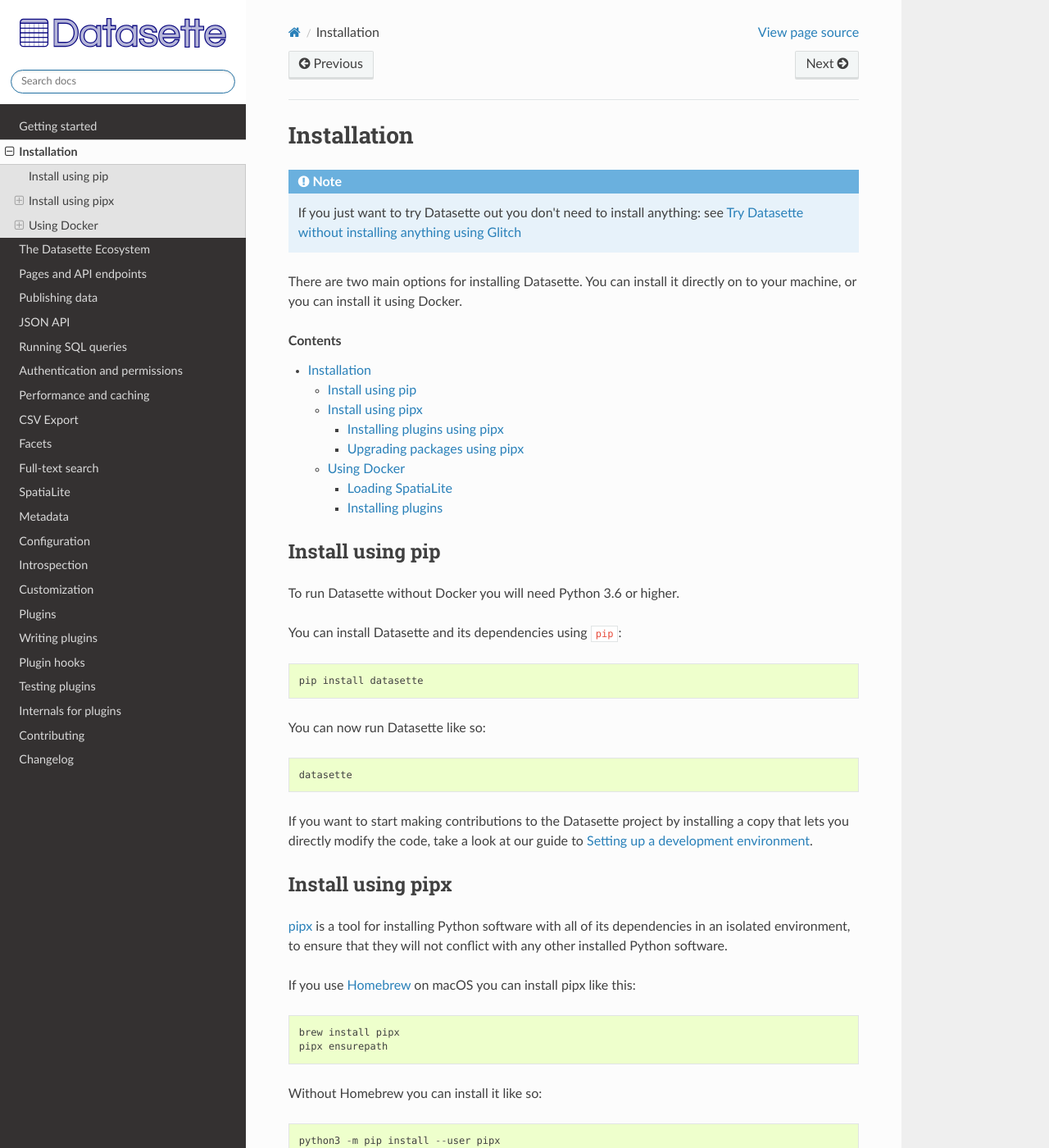
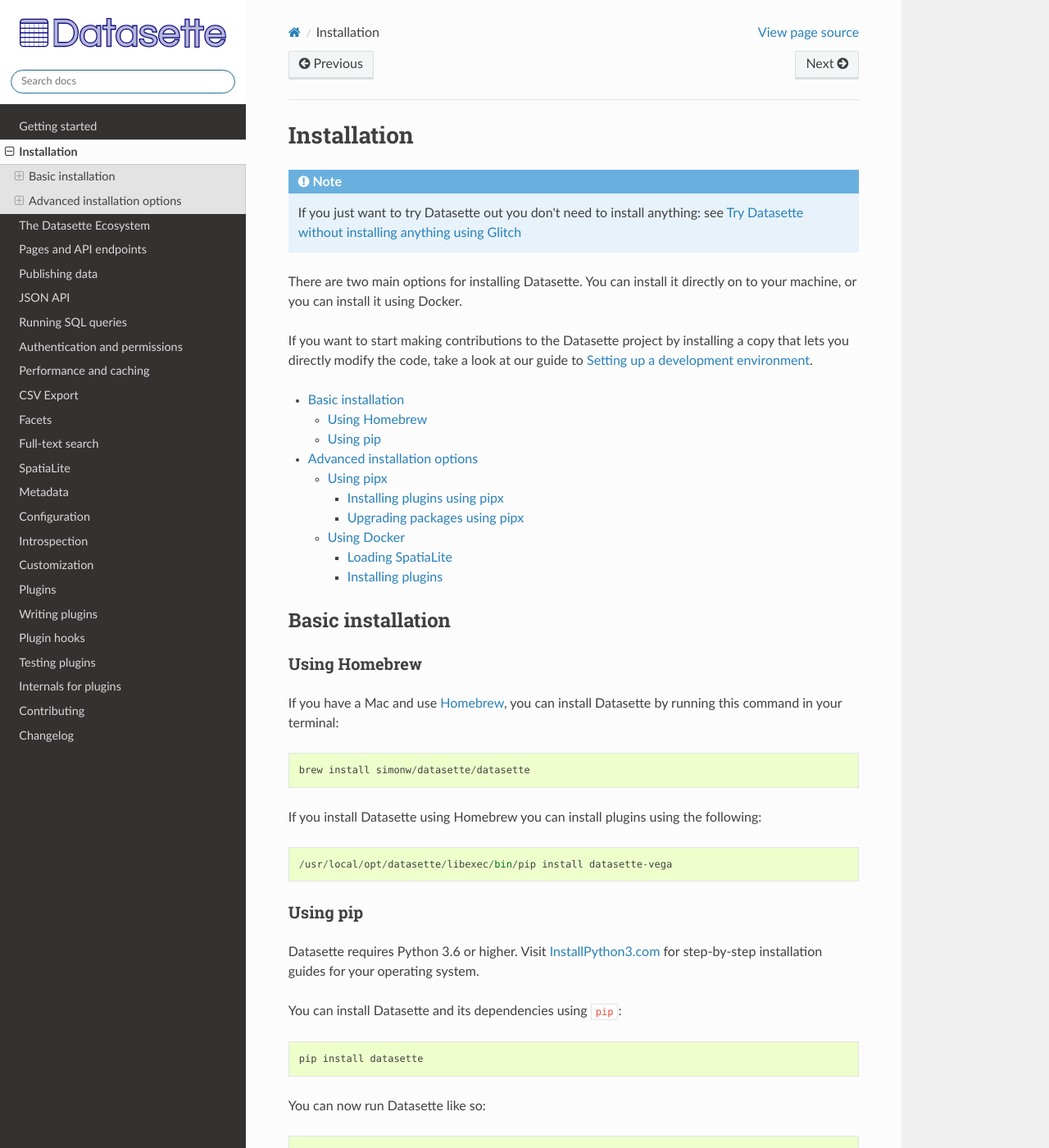
Before and after one commit to simonw/datasette, a Sphinx documentation site: the page built from docs/installation.rst, in a window 1280 px wide and 1400 px high. Shown: the whole window at 82% size. Built offline with Sphinx 7.4.7 and the Read the Docs theme 2.0.0, drawn with Linux system fonts in a browser that asks for light colours; some of the changed text lies outside the part shown.

Commit message:
Re-arranged installation docs, added Homebrew - closes #923

```diff
--- a/docs/installation.rst
+++ b/docs/installation.rst
@@ -1,7 +1,8 @@
 .. _installation:
 
-Installation
-============
+==============
+ Installation
+==============
 
 .. note::
     If you just want to try Datasette out you don't need to install anything: see :ref:`glitch`
@@ -9,14 +10,35 @@
 There are two main options for installing Datasette. You can install it directly
 on to your machine, or you can install it using Docker.
 
+If you want to start making contributions to the Datasette project by installing a copy that lets you directly modify the code, take a look at our guide to :ref:`devenvironment`.
+
 .. contents::
+   :local:
+
+.. _installation_basic:
+
+Basic installation
+==================
+
+.. _installation_homebrew:
+
+Using Homebrew
+--------------
+
+If you have a Mac and use `Homebrew <https://brew.sh/>`__, you can install Datasette by running this command in your terminal::
+
+    brew install simonw/datasette/datasette
+
+If you install Datasette using Homebrew you can install plugins using the following::
+
+    /usr/local/opt/datasette/libexec/bin/pip install datasette-vega
 
 .. _installation_pip:
 
-Install using pip
------------------
+Using pip
+---------
 
-To run Datasette without Docker you will need Python 3.6 or higher.
+Datasette requires Python 3.6 or higher. Visit `InstallPython3.com <https://installpython3.com/>`__ for step-by-step installation guides for your operating system.
 
 You can install Datasette and its dependencies using ``pip``::
 
@@ -26,12 +48,16 @@
 
     datasette
 
-If you want to start making contributions to the Datasette project by installing a copy that lets you directly modify the code, take a look at our guide to :ref:`devenvironment`.
+.. _installation_advanced::
+
+Advanced installation options
+=============================
+
 
 .. _installation_pipx:
 
-Install using pipx
-------------------
+Using pipx
+----------
 
 `pipx <https://pipxproject.github.io/pipx/>`__ is a tool for installing Python software with all of its dependencies in an isolated environment, to ensure that they will not conflict with any other installed Python software.
 
```
